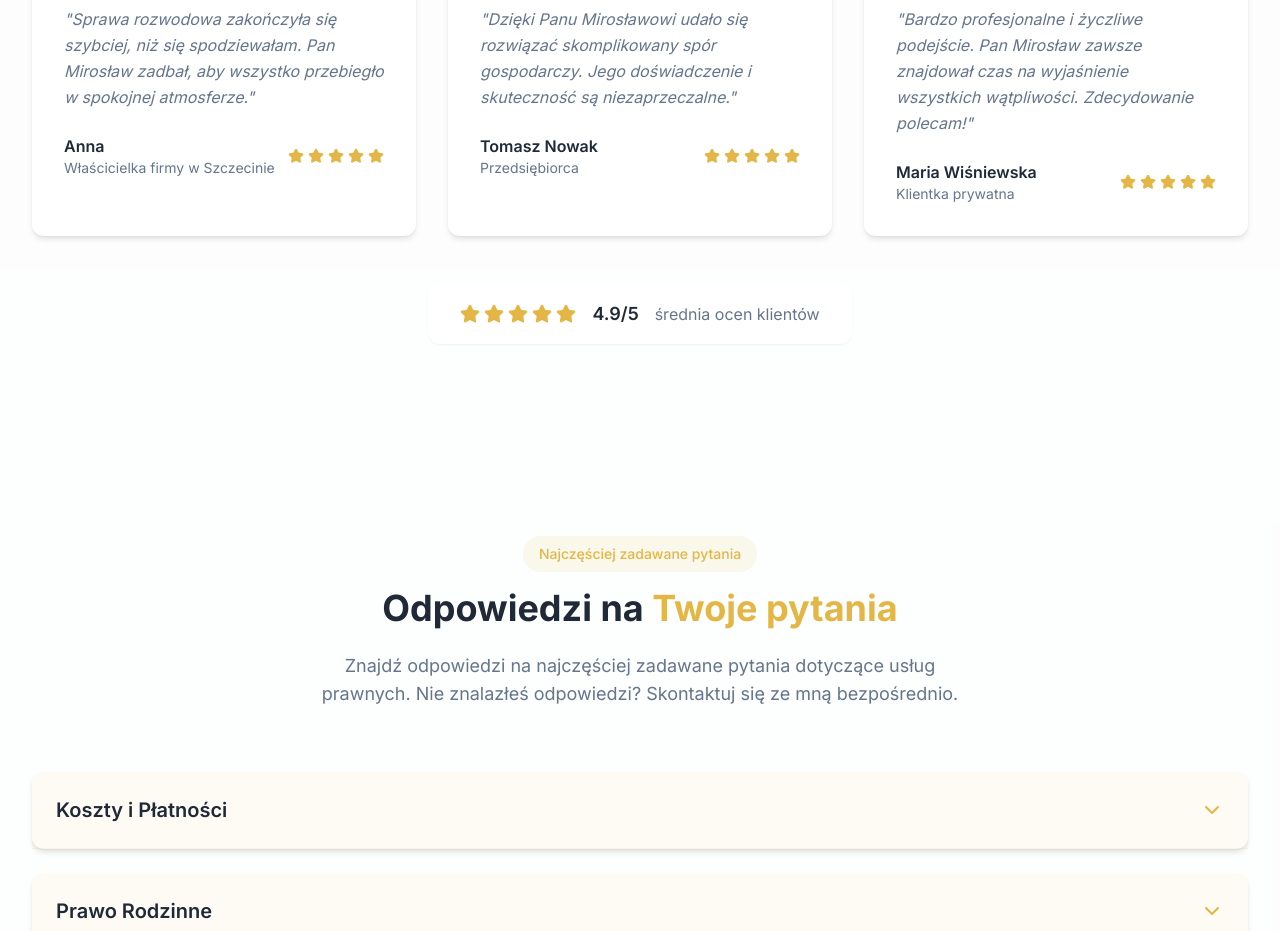
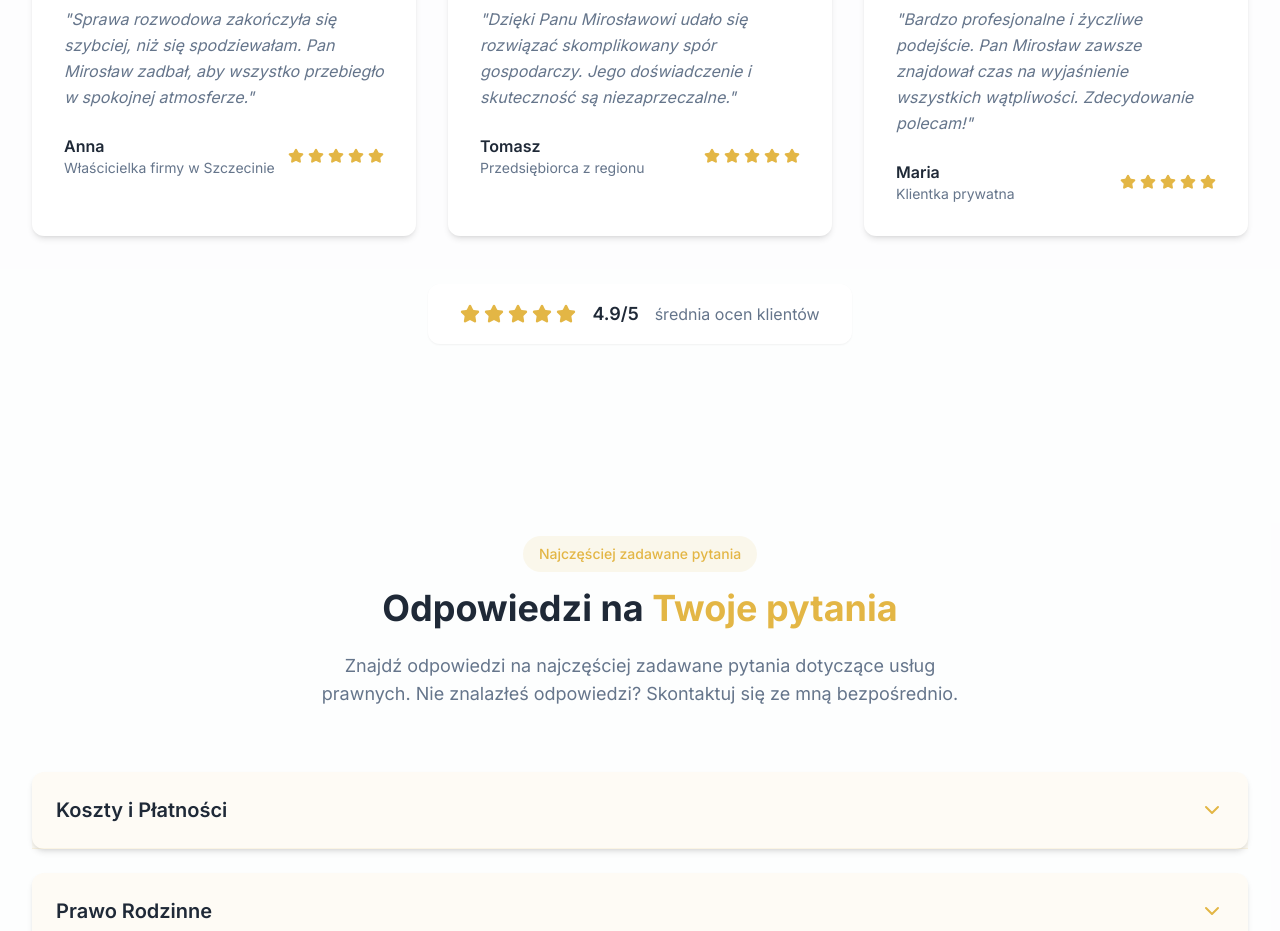
Before and after one commit to Matyss/sankiewicz-static-page, a React (Vite) app: page / in a window 1280 px wide. Shown: the part 2780-3711 px from the top of the page. Built offline with nearby package versions, Linux system fonts and the light colour scheme; the HTML template or start-up script is replaced by a standard one.

Commit message:
change testimonials

```diff
--- a/src/components/TestimonialsSection.tsx
+++ b/src/components/TestimonialsSection.tsx
@@ -10,13 +10,13 @@ const TestimonialsSection = () => {
       rating: 5
     },
     {
-      name: "Tomasz Nowak",
-      role: "Przedsiębiorca",
+      name: "Tomasz",
+      role: "Przedsiębiorca z regionu",
       content: "Dzięki Panu Mirosławowi udało się rozwiązać skomplikowany spór gospodarczy. Jego doświadczenie i skuteczność są niezaprzeczalne.",
       rating: 5
     },
     {
-      name: "Maria Wiśniewska",
+      name: "Maria",
       role: "Klientka prywatna",
       content: "Bardzo profesjonalne i życzliwe podejście. Pan Mirosław zawsze znajdował czas na wyjaśnienie wszystkich wątpliwości. Zdecydowanie polecam!",
       rating: 5
```
